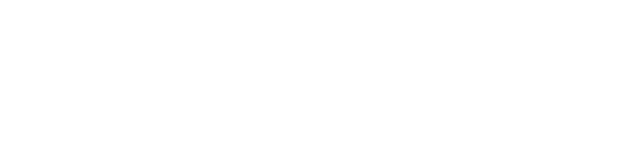
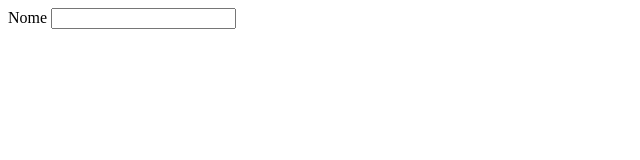
Before and after one commit to kikeeufalo/AutenticacaoComJWT, a plain HTML site: page index.html in a window 1280 px wide. Shown: the whole page, without its empty margins (0-640 px from the left). Drawn offline with Linux system fonts and the light colour scheme.

Commit message:
Update index.html

```diff
--- a/index.html
+++ b/index.html
@@ -8,7 +8,10 @@
 <body>
     <div class="container">
         <form action="#" autocomplete="off">
-            <div class="inputs"></div>
+            <div class="inputs">
+                <label for="nome">Nome</label>
+                <input type="text" id="nome">
+            </div>
 
             <!-- criar um formulario para fazer uma verificação com JWT -->
         </form>
```
